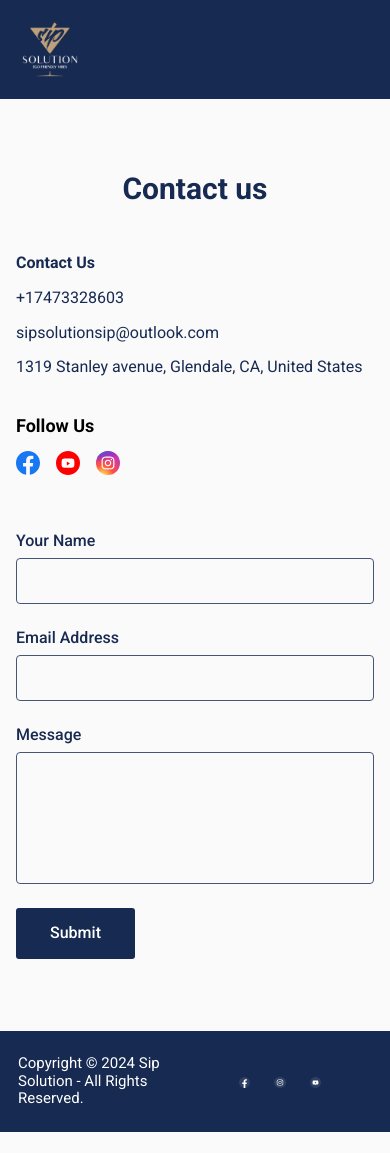
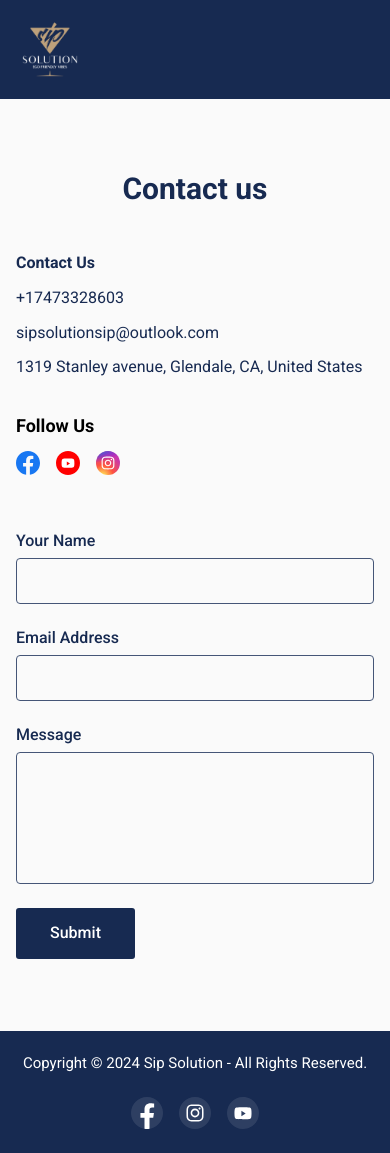
Before and after one commit to sargisshahinyan/sip-solutions, a Next.js app: page /sip/contact-us in a window 390 px wide. Before the commit the page ends 1132 px from the top, so only its background shows below. Built offline with nearby package versions, Linux system fonts and the light colour scheme.

Commit message:
footer mobile fix

```diff
--- a/src/shared/components/Footer/styles.module.scss
+++ b/src/shared/components/Footer/styles.module.scss
@@ -33,5 +33,15 @@
     &-text {
       font-size: 15px;
     }
+
+    &.with-social {
+      text-align: center;
+      flex-direction: column;
+      padding: 1.5rem 1.125rem;
+
+      #{$this}-social {
+        gap: 16px;
+      }
+    }
   }
 }
```
